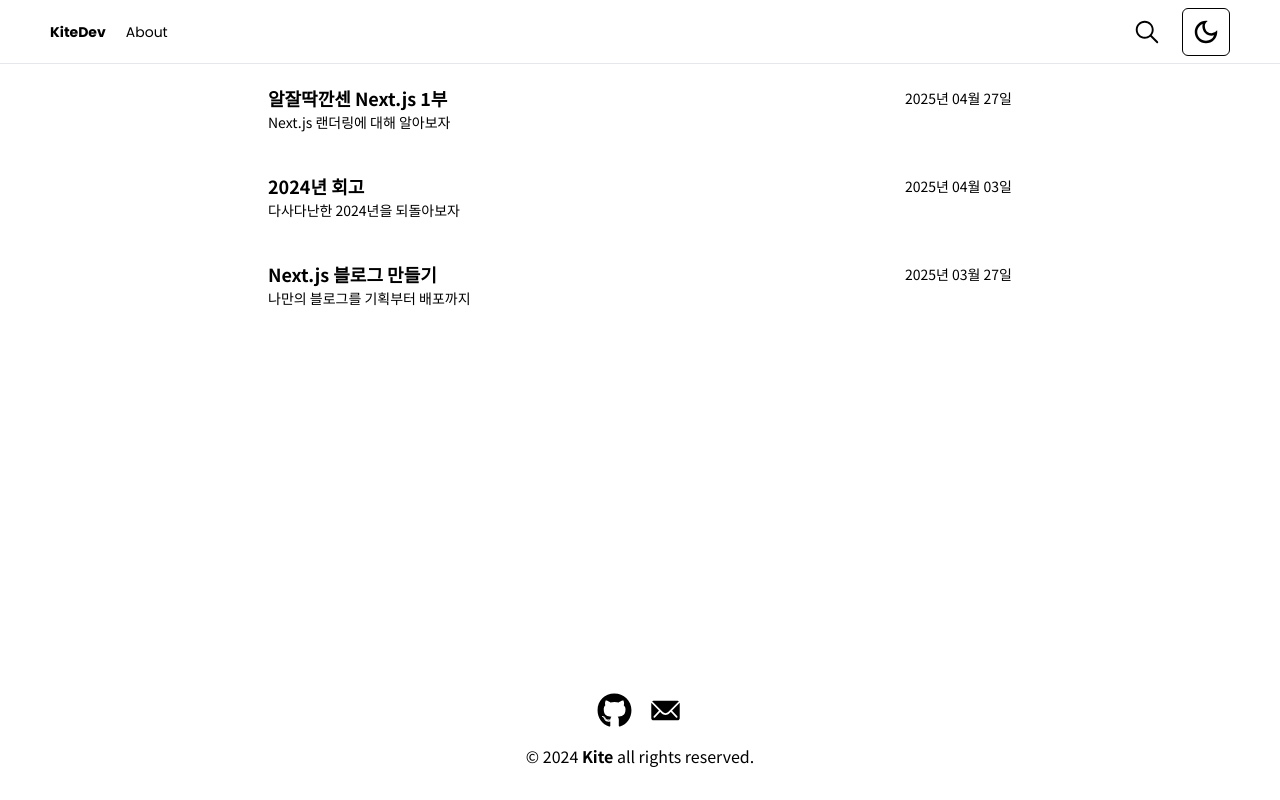
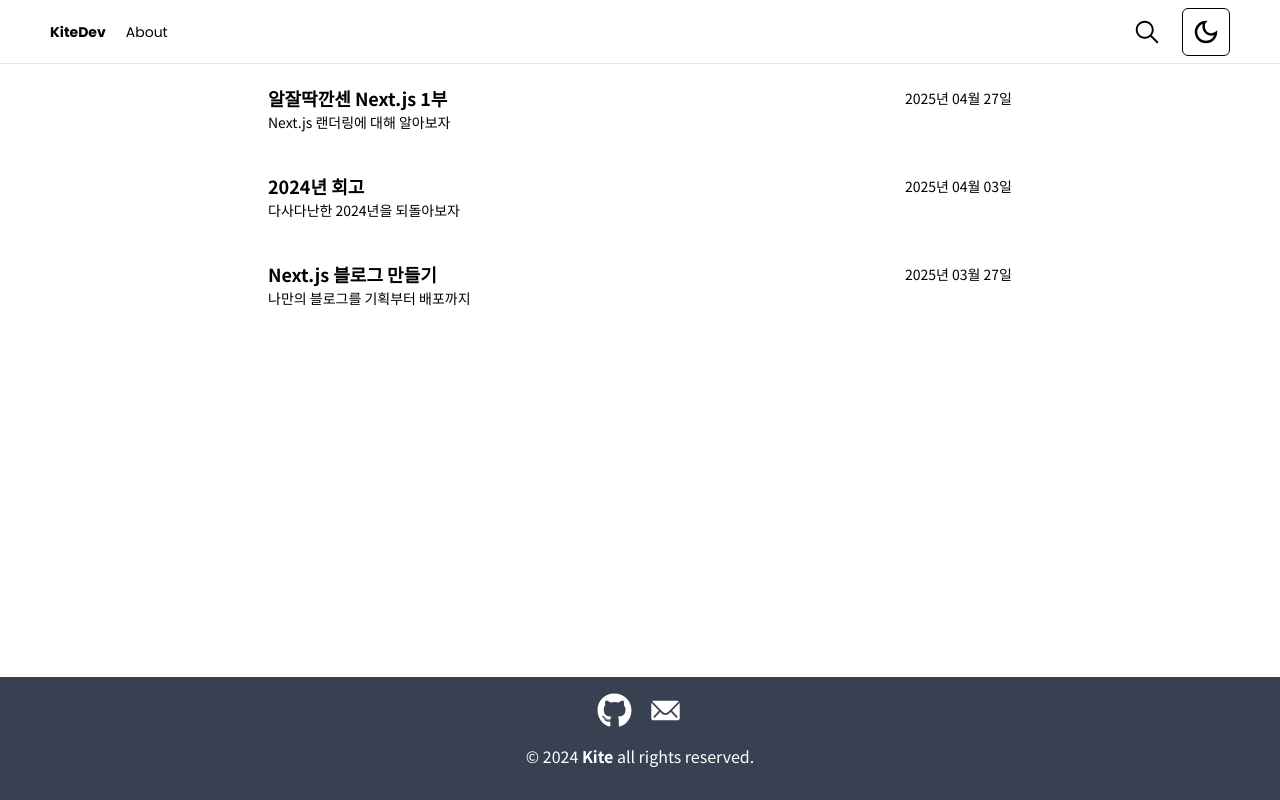
Before and after one commit to Blue-Kite/Blog, a Next.js app: page / in a window 1280 px wide. Built offline with nearby package versions, Linux system fonts and the light colour scheme.

Commit message:
style: footer 스타일 수정

```diff
--- a/src/components/layouts/Footer.tsx
+++ b/src/components/layouts/Footer.tsx
@@ -6,16 +6,18 @@ import { IoIosMail } from 'react-icons/io';
 
 export const Footer = () => {
   return (
-    <footer className='mt-3 flex flex-col items-center justify-center gap-4 text-center print:hidden'>
+    <footer className='height-[100px] mt-3 flex flex-col items-center justify-center bg-gray-700 text-center print:hidden'>
+      <div className='flex flex-col items-center justify-center gap-4 pt-4'>
         <div className='flex justify-center gap-4'>
           <Link href='https://github.com/Blue-Kite' target='_blank'>
-          <FaGithub size={35} />
+            <FaGithub size={35} color='white' />
           </Link>
-        <IoIosMail size={35} />
+          <IoIosMail size={35} color='white' />
         </div>
-      <div className='mb-8'>
+        <div className='mb-8 text-white'>
           © {`${new Date().getFullYear()} `}
           <span className='font-semibold'>Kite</span> all rights reserved.
+        </div>
       </div>
     </footer>
   );
```
Lines whose indentation alone changed are shown as unchanged.
